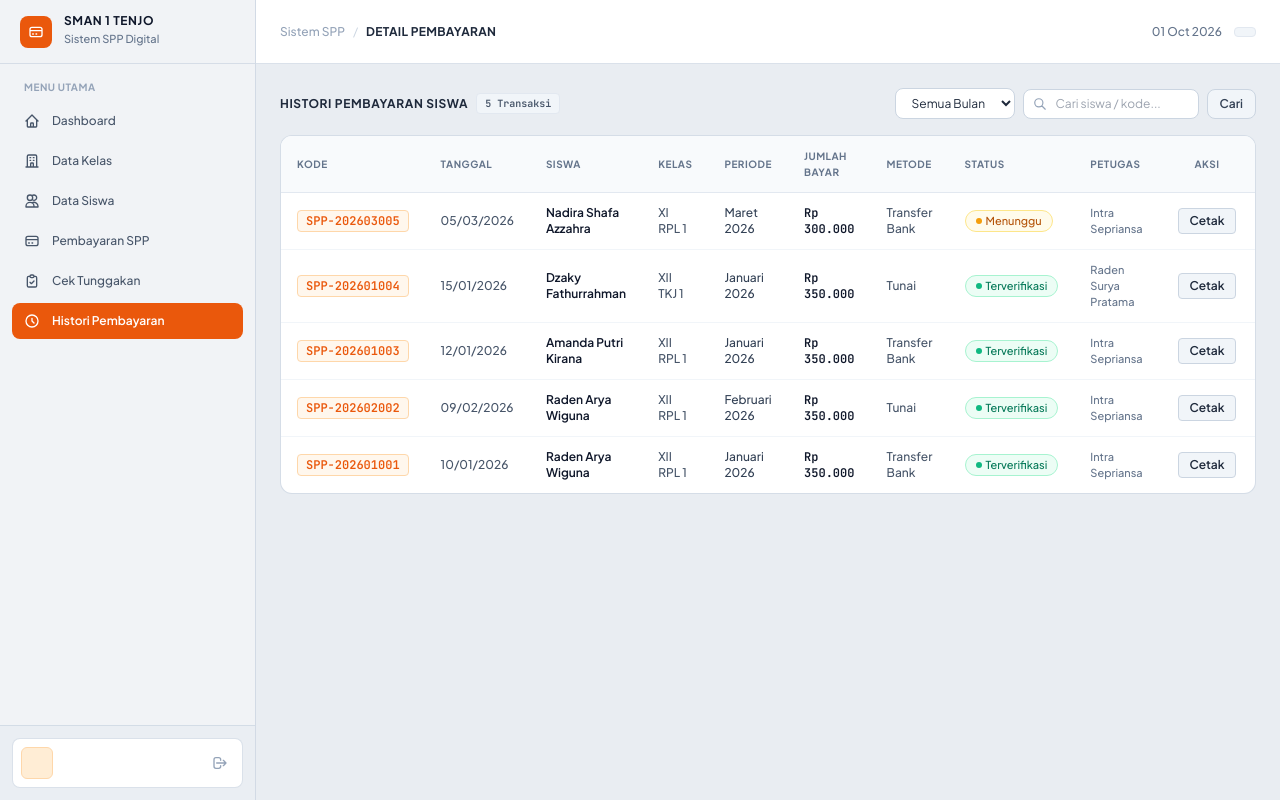
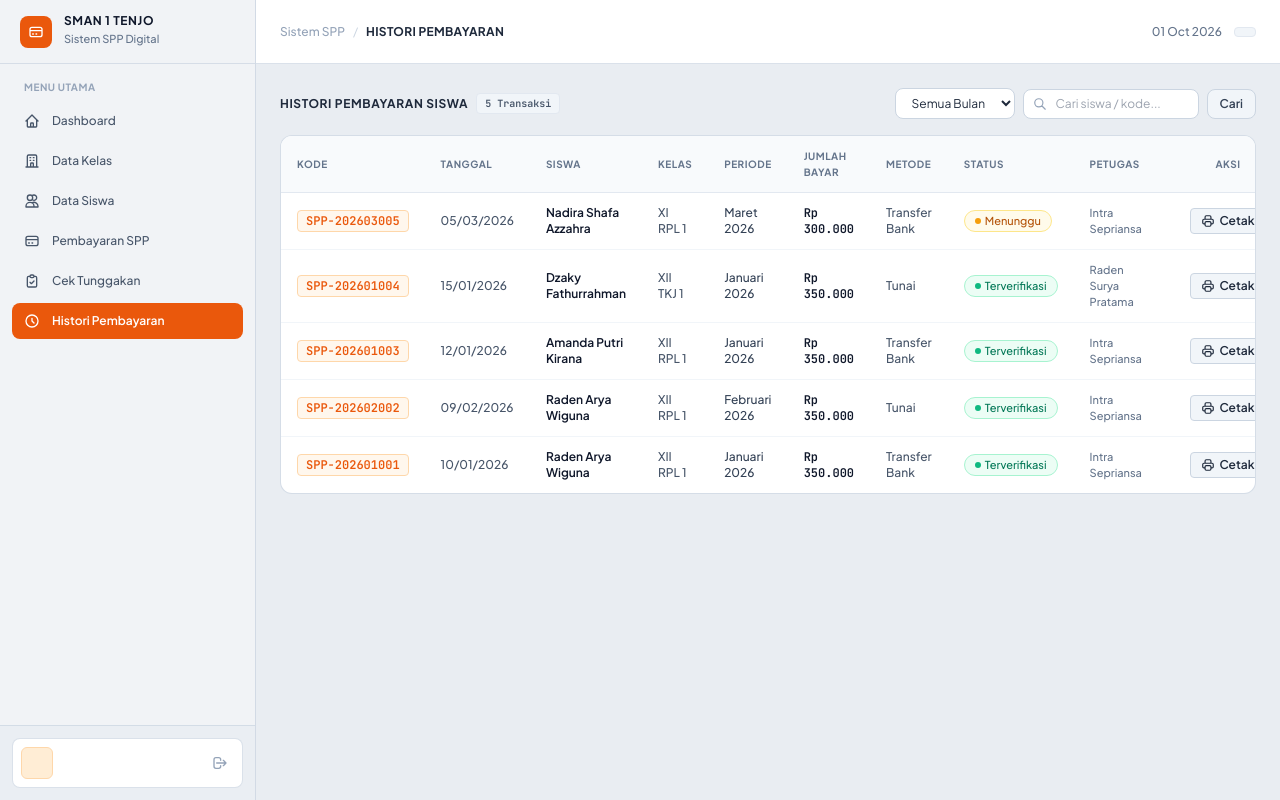
Before and after one commit to Intra-Sepriansa/spp-sman1tenjo, a PHP site: page /index.php?page=detail_pembayaran in a window 1280 px wide. Run offline with PHP 8.4, Linux system fonts and the light colour scheme; the visitor is signed in with stand-in values (Sample User, id 1); data comes from the database, SQL or seed files in the repository; data that the repository does not hold is empty.

Commit message:
fix: selaraskan judul header breadcrumb dan perbaiki tombol aksi cetak serta hapus di histori pembayaran

```diff
--- a/views/cek_pembayaran.php
+++ b/views/cek_pembayaran.php
@@ -50,7 +50,7 @@ if ($siswaDitemukan) {
     $totalTunggakanSiswa = count($bulanBelum) * $tarifPerBulan;
 }
 
-$pageTitle = 'Cek Pembayaran';
+$pageTitle = 'Cek Tunggakan';
 require_once __DIR__ . '/layouts/header.php';
 ?>
 
--- a/views/detail_pembayaran.php
+++ b/views/detail_pembayaran.php
@@ -10,7 +10,7 @@ if (!isset($daftarPembayaran)) {
     exit;
 }
 
-$pageTitle = 'Detail Pembayaran';
+$pageTitle = 'Histori Pembayaran';
 require_once __DIR__ . '/layouts/header.php';
 
 $filterBulan = $_GET['bulan'] ?? '';
@@ -67,7 +67,7 @@ $daftarBulan = ['Januari', 'Februari', 'Maret', 'April', 'Mei', 'Juni', 'Juli',
                     <th class="px-4 py-3">Metode</th>
                     <th class="px-4 py-3">Status</th>
                     <th class="px-4 py-3">Petugas</th>
-                    <th class="px-4 py-3 text-center w-24">Aksi</th>
+                    <th class="px-4 py-3 text-center whitespace-nowrap min-w-[140px]">Aksi</th>
                 </tr>
             </thead>
             <tbody class="divide-y divide-slate-100">
@@ -106,20 +106,22 @@ $daftarBulan = ['Januari', 'Februari', 'Maret', 'April', 'Mei', 'Juni', 'Juli',
                             <?php endif; ?>
                         </td>
                         <td class="px-4 py-3 text-slate-500 text-[11px] font-medium"><?= htmlspecialchars($p['nama_petugas']) ?></td>
-                        <td class="px-4 py-3 text-center">
-                            <div class="flex items-center justify-center space-x-1.5">
-                                <!-- Tombol Cetak Kuitansi Langsung (Tanpa Ikon, Tanpa Halaman Baru) -->
+                        <td class="px-4 py-3 text-center whitespace-nowrap">
+                            <div class="inline-flex items-center justify-center gap-1.5">
+                                <!-- Tombol Cetak Kuitansi Langsung -->
                                 <button type="button" onclick='cetakLangsung(<?= json_encode($p) ?>)'
-                                        class="px-2.5 py-1 rounded bg-slate-100 hover:bg-slate-200 text-slate-800 font-semibold text-xs border border-slate-300 transition cursor-pointer"
+                                        class="px-2.5 py-1 rounded bg-slate-100 hover:bg-slate-200 text-slate-800 font-semibold text-xs border border-slate-300 transition cursor-pointer inline-flex items-center gap-1 shadow-xs"
                                         title="Cetak Kuitansi SMAN 1 TENJO">
-                                    Cetak
+                                    <?= renderIcon('printer', 'w-3.5 h-3.5') ?>
+                                    <span>Cetak</span>
                                 </button>
-                                <!-- Tombol hapus transaksi (hanya admin yang punya hak) -->
-                                <?php if ($userLogin['level'] === 'admin'): ?>
-                                <button type="button" onclick="konfirmasiHapus('index.php?action=pembayaran_hapus&id=<?= $p['id_pembayaran'] ?>', 'Hapus transaksi <?= $p['kode_transaksi'] ?>?')"
-                                        class="p-1 rounded bg-rose-50 text-rose-600 hover:bg-rose-100 border border-rose-200 transition cursor-pointer"
+                                <!-- Tombol Hapus Transaksi (Khusus Admin) -->
+                                <?php if (strtolower($userLogin['level'] ?? '') === 'admin'): ?>
+                                <button type="button" onclick="konfirmasiHapus('index.php?action=pembayaran_hapus&id=<?= $p['id_pembayaran'] ?>', 'Hapus transaksi <?= htmlspecialchars($p['kode_transaksi']) ?>?')"
+                                        class="px-2.5 py-1 rounded bg-rose-50 hover:bg-rose-100 text-rose-700 font-semibold text-xs border border-rose-200 transition cursor-pointer inline-flex items-center gap-1 shadow-xs"
                                         title="Hapus Transaksi">
                                     <?= renderIcon('trash', 'w-3.5 h-3.5') ?>
+                                    <span>Hapus</span>
                                 </button>
                                 <?php endif; ?>
                             </div>
--- a/views/pembayaran.php
+++ b/views/pembayaran.php
@@ -14,7 +14,7 @@ if (!isset($daftarSiswa)) {
 $periodeTerbayar = $periodeTerbayar ?? [];
 $paramNisn       = bersihkanInput($_GET['nisn'] ?? '');
 $paramBulan      = bersihkanInput($_GET['bulan'] ?? '');
-$pageTitle       = 'Pembayaran';
+$pageTitle       = 'Pembayaran SPP';
 require_once __DIR__ . '/layouts/header.php';
 
 // Daftar 12 nama bulan untuk pilihan periode SPP
```
